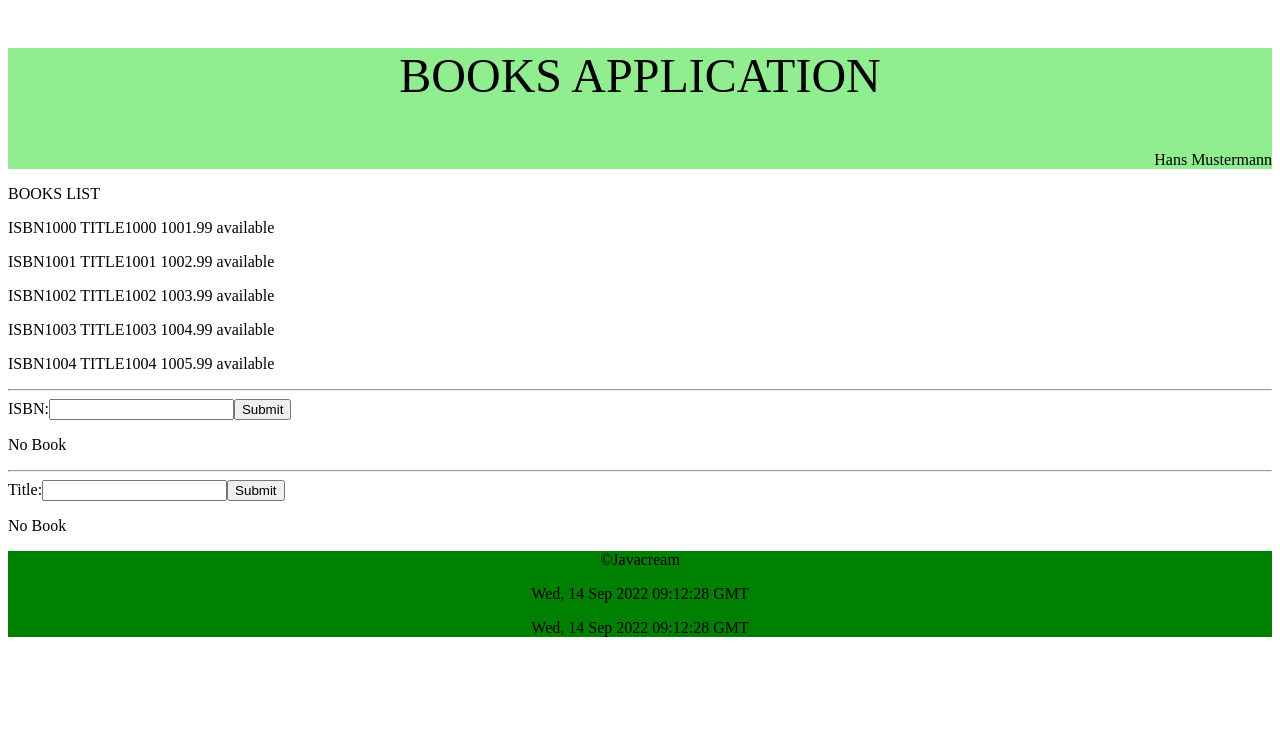
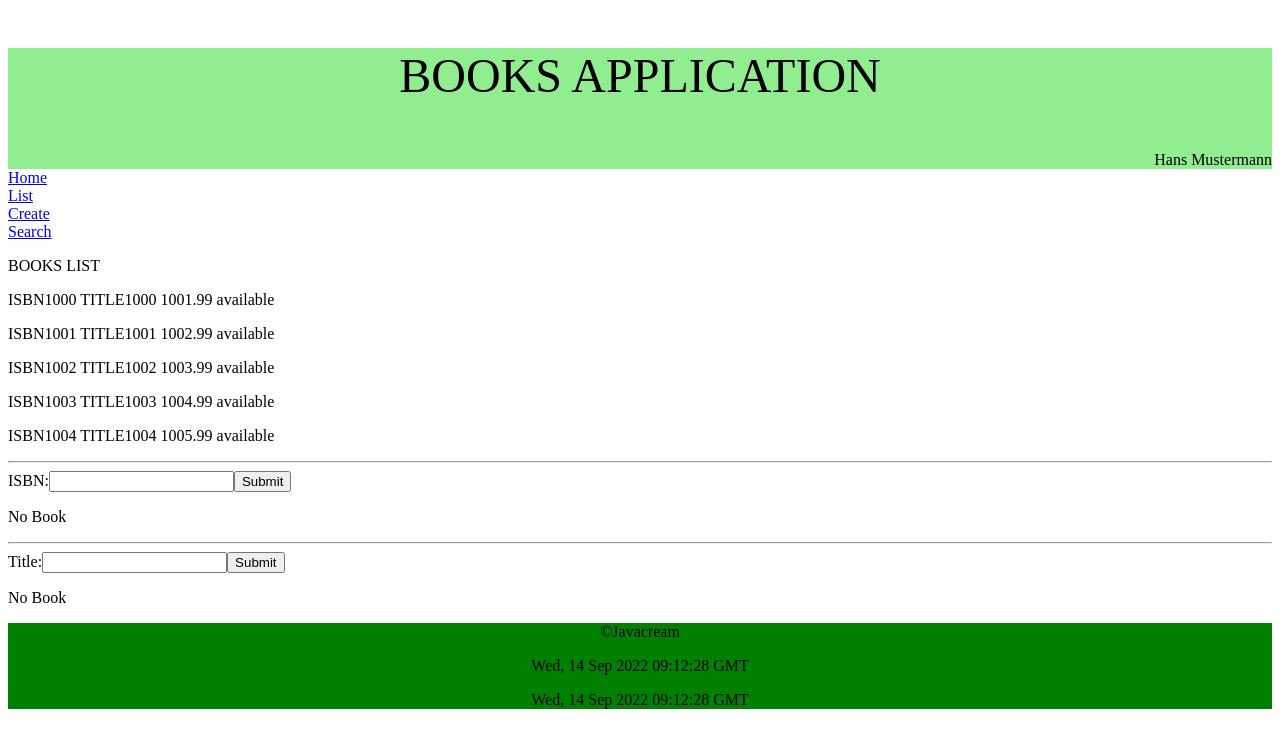
Before and after one commit to Javacream/org.javacream.training.react, a React (Create React App) app in the folder training/: page / in a window 1280 px wide. Shown: the top 748 px of the page. Built offline with nearby package versions, Linux system fonts and the light colour scheme.

Commit message:
navigation step 3: BrowserRouter

```diff
--- a/training/src/books/components/Content.js
+++ b/training/src/books/components/Content.js
@@ -1,14 +1,19 @@
 import BookCreateComponent from "./BookCreateComponent";
 import BookSearchComponent from "./BookSearchComponent";
 import BooksList from "./BooksList";
+import NavigationComponent from "./NavigationComponent";
+import {BrowserRouter} from 'react-router-dom'
 export default function Content(){
     return (
         <>
-        <BooksList></BooksList>
-        <hr />
-        <BookSearchComponent></BookSearchComponent>
-        <hr />
-        <BookCreateComponent></BookCreateComponent>
+        <BrowserRouter>
+            <NavigationComponent></NavigationComponent>
+            <BooksList></BooksList>
+            <hr />
+            <BookSearchComponent></BookSearchComponent>
+            <hr />
+            <BookCreateComponent></BookCreateComponent>
+        </BrowserRouter>
         </>
     )
 }
```
